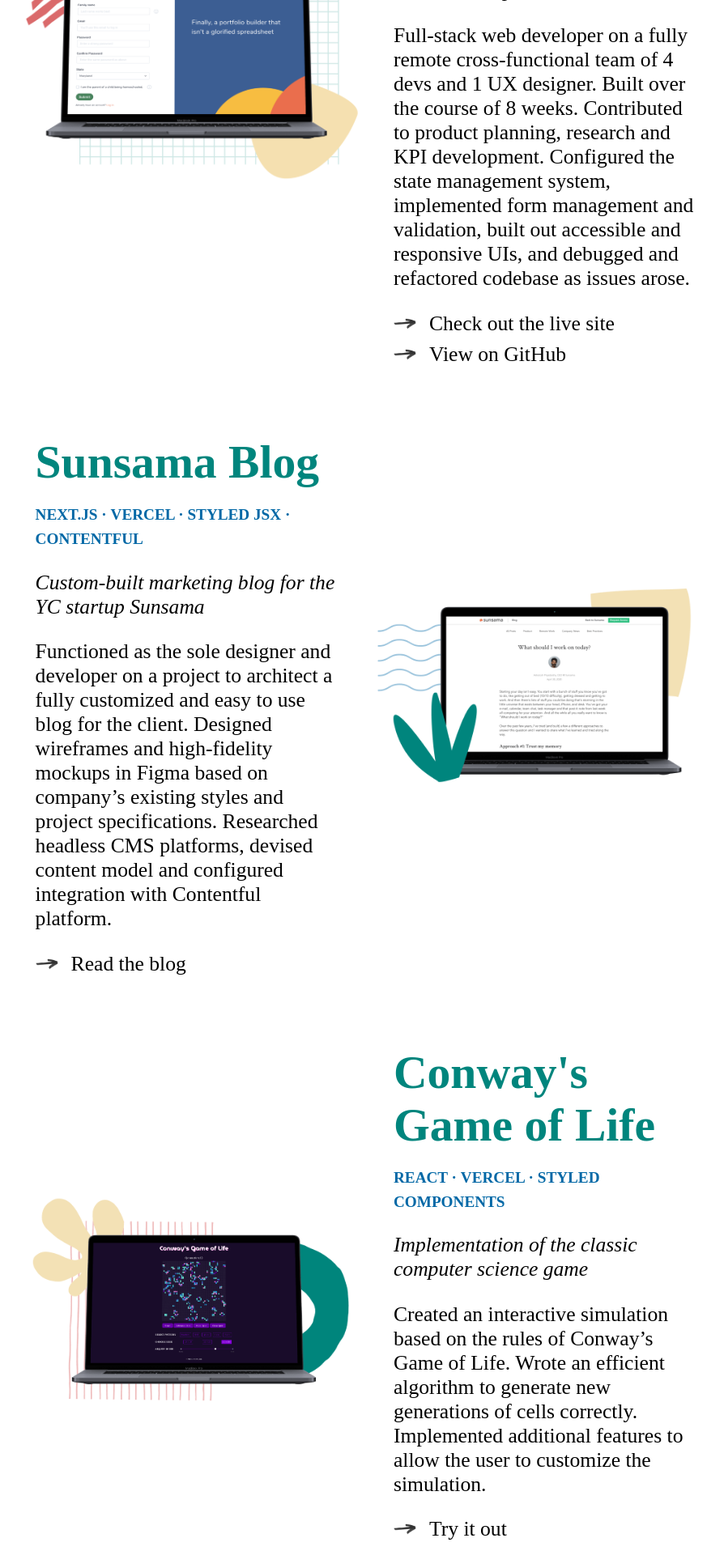
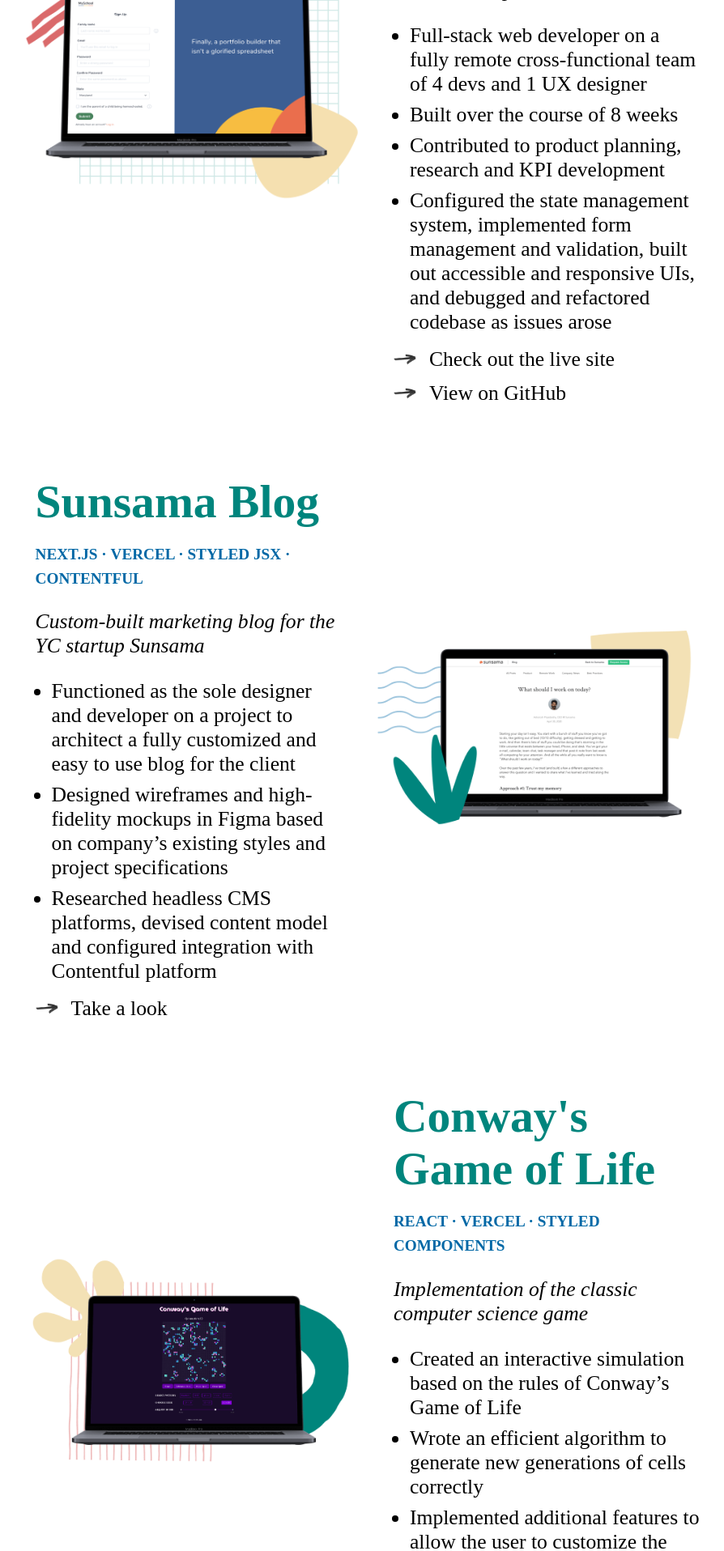
Before and after one commit to elysiagabe/portfolio, a Next.js app: page /components/Projects in a window 1280 px wide. Shown: the part 600-2516 px from the top of the page at 81% size, without its empty margins (186-1080 px from the left). Built offline with nearby package versions, Linux system fonts and the light colour scheme.

Commit message:
Changes project summary info to bullet points

```diff
--- a/data/projectInfo.js
+++ b/data/projectInfo.js
@@ -4,7 +4,12 @@
         projectName: "MySchool",
         tech: ["React", "Redux", "Node.js", "Express", "AWS Amplify", "Chakra UI"],
         projectDesc: "Modern and easy-to-use portfolio building app for homeschooled children and parents",
-        summary: "Full-stack web developer on a fully remote cross-functional team of 4 devs and 1 UX designer. Built over the course of 8 weeks. Contributed to product planning, research and KPI development. Configured the state management system, implemented form management and validation, built out accessible and responsive UIs, and debugged and refactored codebase as issues arose.",
+        summary: [
+            "Full-stack web developer on a fully remote cross-functional team of 4 devs and 1 UX designer",
+            "Built over the course of 8 weeks",
+            "Contributed to product planning, research and KPI development",
+            "Configured the state management system, implemented form management and validation, built out accessible and responsive UIs, and debugged and refactored codebase as issues arose"
+        ],
         img: "/myschool_mockup_compressed.png",
         links: [
             {url: "http://myschool-v1.com/", preview: "Check out the live site"},
@@ -17,10 +22,14 @@
         projectName: "Sunsama Blog",
         tech: ["Next.js", "Vercel", "Styled JSX", "Contentful"],
         projectDesc: "Custom-built marketing blog for the YC startup Sunsama",
-        summary: "Functioned as the sole designer and developer on a project to architect a fully customized and easy to use blog for the client. Designed wireframes and high-fidelity mockups in Figma based on company’s existing styles and project specifications. Researched headless CMS platforms, devised content model and configured integration with Contentful platform. ",
+        summary: [
+            "Functioned as the sole designer and developer on a project to architect a fully customized and easy to use blog for the client",
+            "Designed wireframes and high-fidelity mockups in Figma based on company’s existing styles and project specifications",
+            "Researched headless CMS platforms, devised content model and configured integration with Contentful platform"
+        ],
         img: "/sunsama_mockup_compressed.png",
         links: [
-            {url: "http://blog.sunsama.com/", preview: "Read the blog"},
+            {url: "http://blog.sunsama.com/", preview: "Take a look"},
         ]
     },
 
@@ -29,7 +38,11 @@
         projectName: "Conway's Game of Life",
         tech: ["React", "Vercel", "Styled Components"],
         projectDesc: "Implementation of the classic computer science game",
-        summary: "Created an interactive simulation based on the rules of Conway’s Game of Life. Wrote an efficient algorithm to generate new generations of cells correctly. Implemented additional features to allow the user to customize the simulation. ",
+        summary: [
+            "Created an interactive simulation based on the rules of Conway’s Game of Life",
+            "Wrote an efficient algorithm to generate new generations of cells correctly",
+            "Implemented additional features to allow the user to customize the simulation"
+        ],
         img: "/conway_mockup_compressed.png",
         links: [
             {url: "https://conways-game-of-life.elysiagabe.vercel.app/", preview: "Try it out"},
--- a/pages/components/Projects/ProjectCard.js
+++ b/pages/components/Projects/ProjectCard.js
@@ -28,7 +28,14 @@
                 </ul>
 
                 <p className="description">{desc}</p>
-                <p>{summary}</p>
+
+                <div className="summary">
+                    <ul>
+                        {summary ? summary.map(s => (
+                            <li key={s}>{s}</li>
+                        )) : null}
+                    </ul>
+                </div>
 
                 {links ? links.map(link => (
                     <div key={link.url} className="project-link">
@@ -94,9 +101,19 @@
                     font-style: italic;
                 }
 
+                .summary {
+                    margin-bottom: 16px;
+                }
+
+                .summary li {
+                    list-style-type: disc;
+                    margin: 8px 0 8px 20px;
+                }
+
                 .project-link {
                     display: flex;
                     align-items: center;
+                    margin-top: 12px;
                     margin-bottom: 8px;
                 }
 
```
